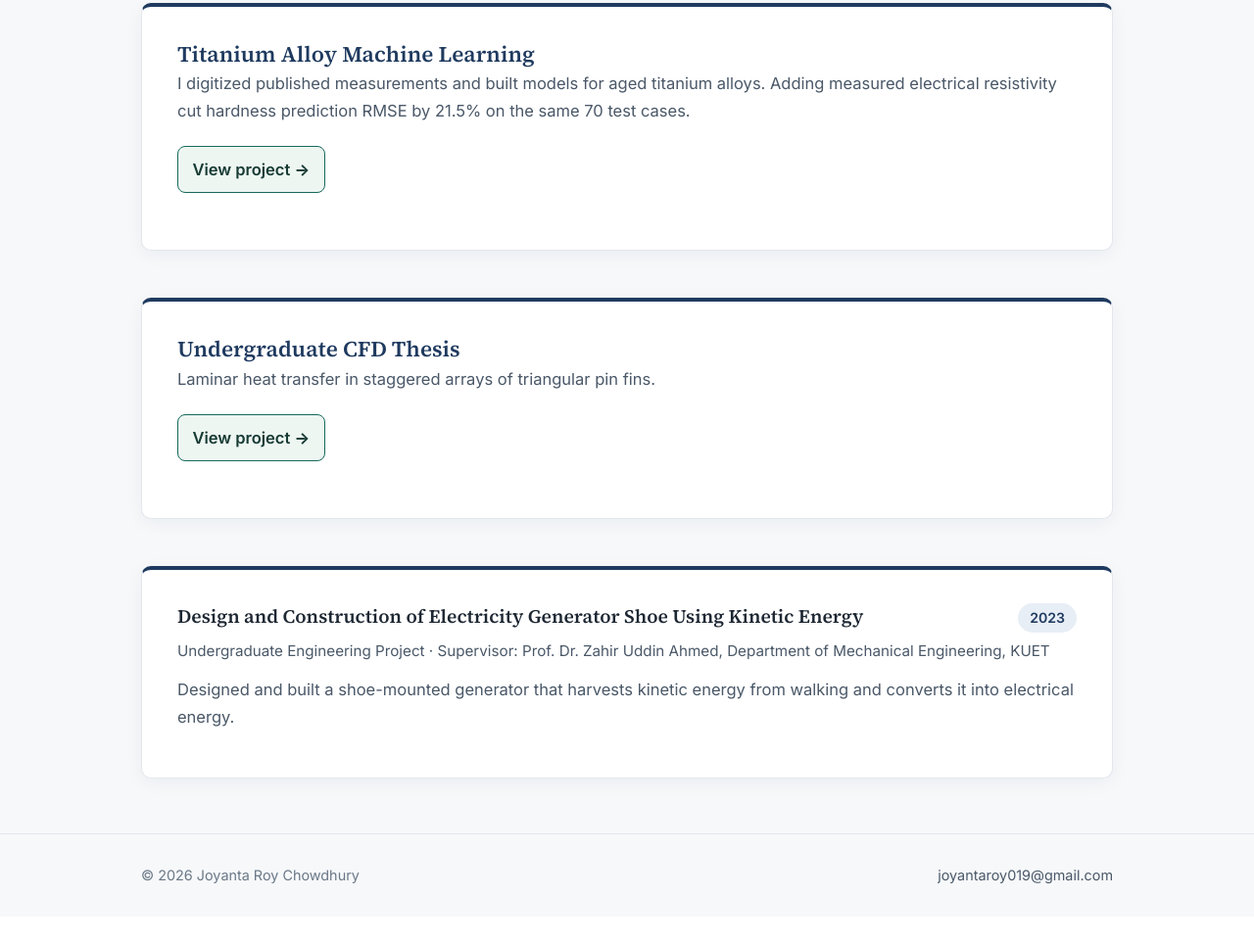
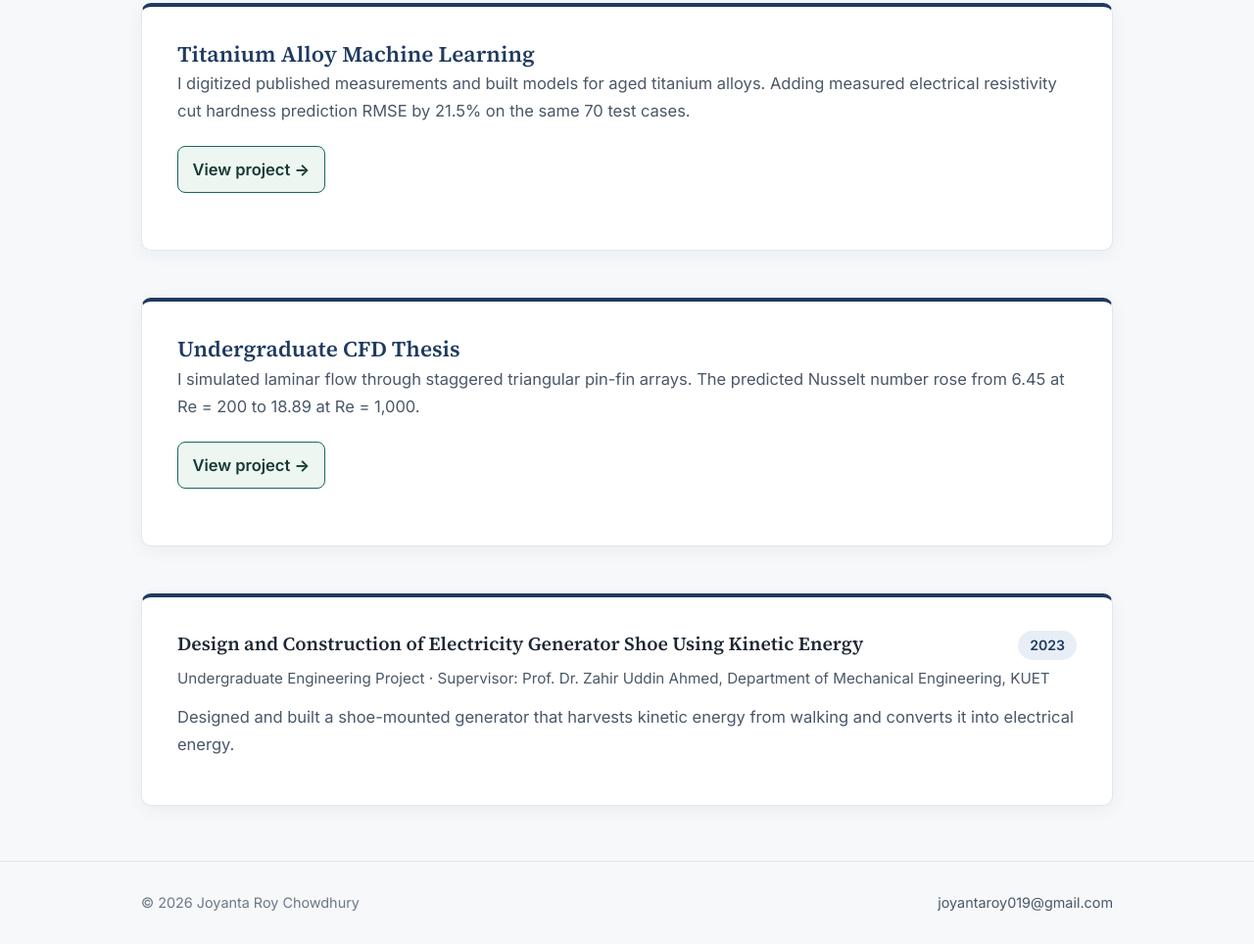
Before and after one commit to Joyanta23/joyanta23.github.io, a plain HTML site: page research.html in a window 1280 px wide. Shown: the part 650-1614 px from the top of the page at 98% size. Before the commit the page ends 1586 px from the top, so only its background shows below. Drawn offline with Linux system fonts and the light colour scheme.

Commit message:
Summarize the verified pin-fin thesis result

```diff
--- a/research.html
+++ b/research.html
@@ -61,7 +61,7 @@
 
       <article class="entry" id="thesis">
         <h2><a href="research-thesis.html">Undergraduate CFD Thesis</a></h2>
-        <p>Laminar heat transfer in staggered arrays of triangular pin fins.</p>
+        <p>I simulated laminar flow through staggered triangular pin-fin arrays. The predicted Nusselt number rose from 6.45 at Re = 200 to 18.89 at Re = 1,000.</p>
         <p><a class="research-button" href="research-thesis.html">View project →</a></p>
       </article>
 
```
